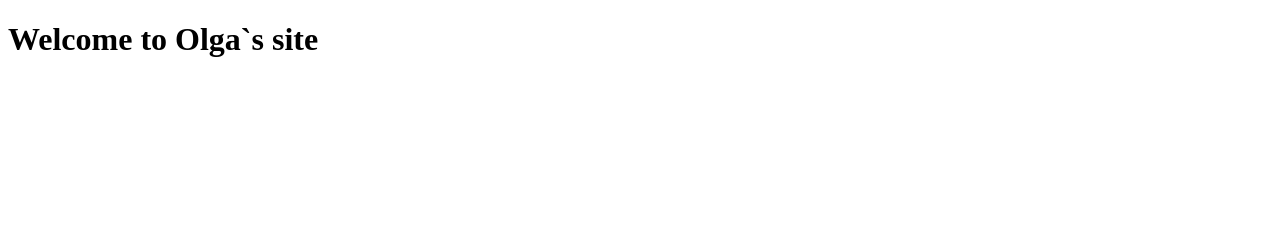
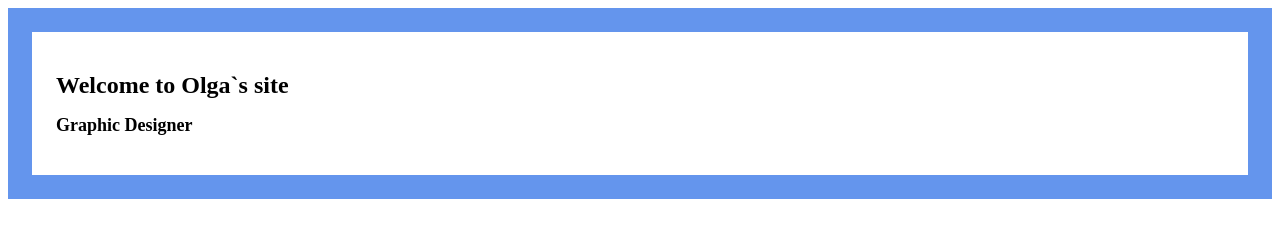
Before and after one commit to ChenFeldman/ChenFeldman.github.io, a plain HTML site: page index.html in a window 1280 px wide. Drawn offline with Linux system fonts and the light colour scheme.

Commit message:
New folders

```diff
--- a/css/styles.css
+++ b/css/styles.css
@@ -0,0 +1,9 @@
+body{
+    font-size: 12px;
+}
+
+.titles {
+    align-content: center;
+    border: 2em solid cornflowerblue;
+    padding: 2em;
+}
--- a/index.html
+++ b/index.html
@@ -4,6 +4,9 @@
     <link rel="stylesheet" type="text/css" href="./css/styles.css"/>
 </head>
 <body>
-    <h1>Welcome to Olga`s site</h1>
+    <div class='titles'>
+        <h1>Welcome to Olga`s site</h1>
+        <h2>Graphic Designer</h2>
+    </div>
 </body>
 </html>
```
